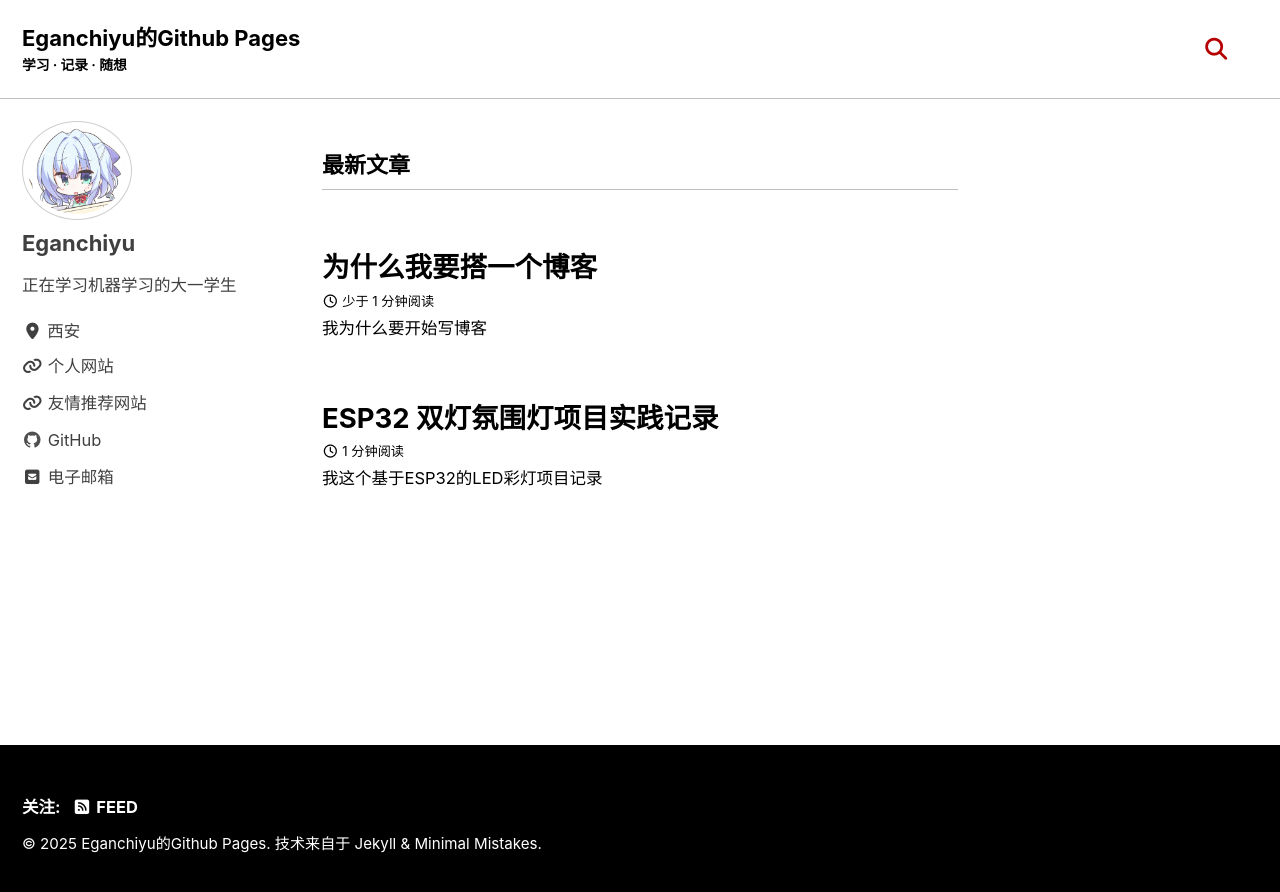
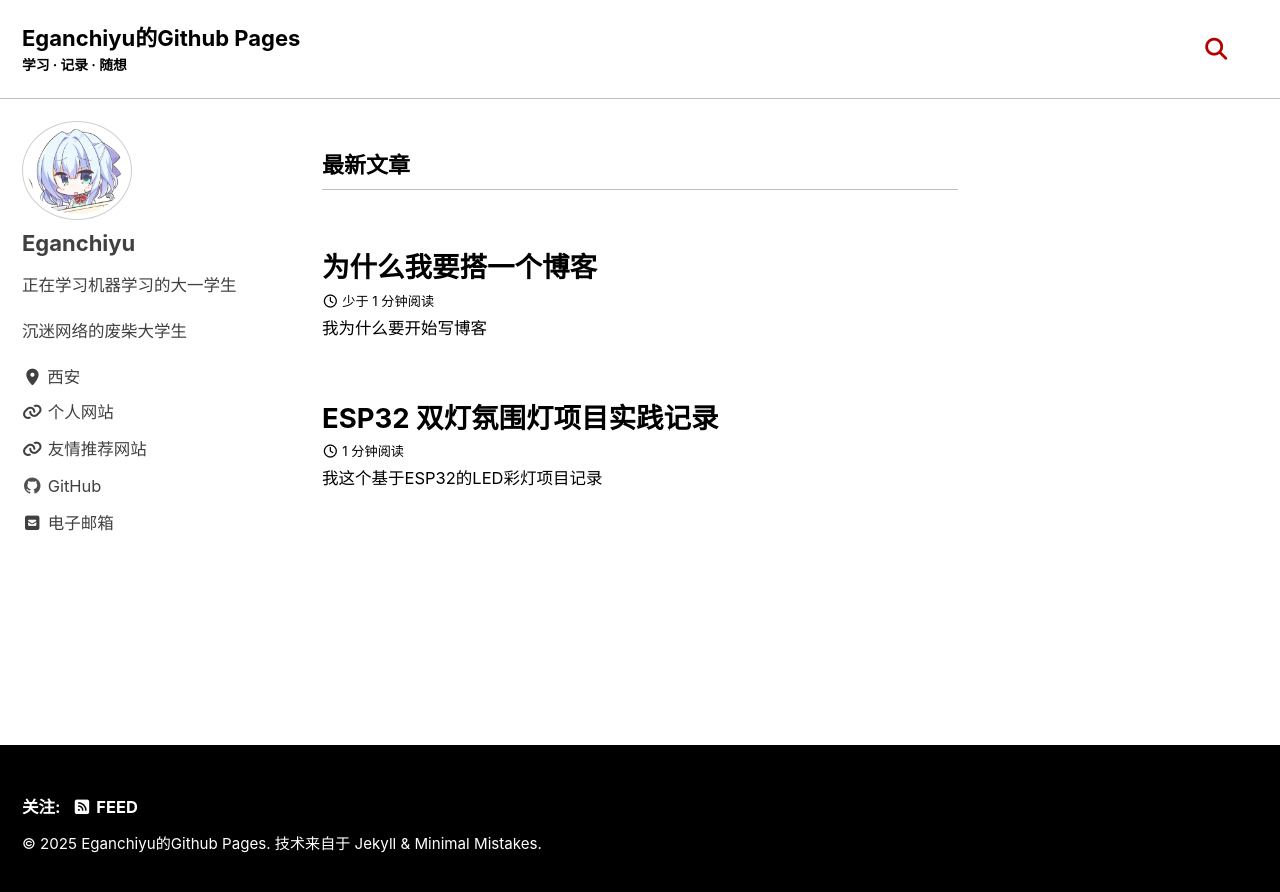
Before and after one commit to Eganchiyu/eganchiyu.github.io, a Jekyll site: the page built from index.html, in a window 1280 px wide. Shown: the top 892 px of the page. Built offline with Jekyll 4.4.1, drawn with Linux system fonts in a browser that asks for light colours; cached includes are drawn as plain includes; the list of posts is cut into pages by our own code.

Commit message:
修改html文件

```diff
--- a/_config.yml
+++ b/_config.yml
@@ -122,6 +122,7 @@ author:
   name             : "Eganchiyu"
   avatar           : "/assets/images/avatar.png" # path of avatar image, e.g. "/assets/images/bio-photo.jpg"
   bio              : 正在学习机器学习的大一学生 #"沉迷网络的废柴大学生"
+  bio_fun          : 沉迷网络的废柴大学生
   location         : "西安"
   email            : eganchiyu@163.com
   links:
--- a/_includes/author-profile.html
+++ b/_includes/author-profile.html
@@ -18,6 +18,10 @@
     {% if author.bio %}
       <div class="author__bio p-note" itemprop="description">
         {{ author.bio | markdownify }}
+      </div>
+
+      <div class="author__bio p-note-spoil" itemprop="description">
+        {{ author.bio_fun | markdownify }}
       </div>
     {% endif %}
   </div>
```
